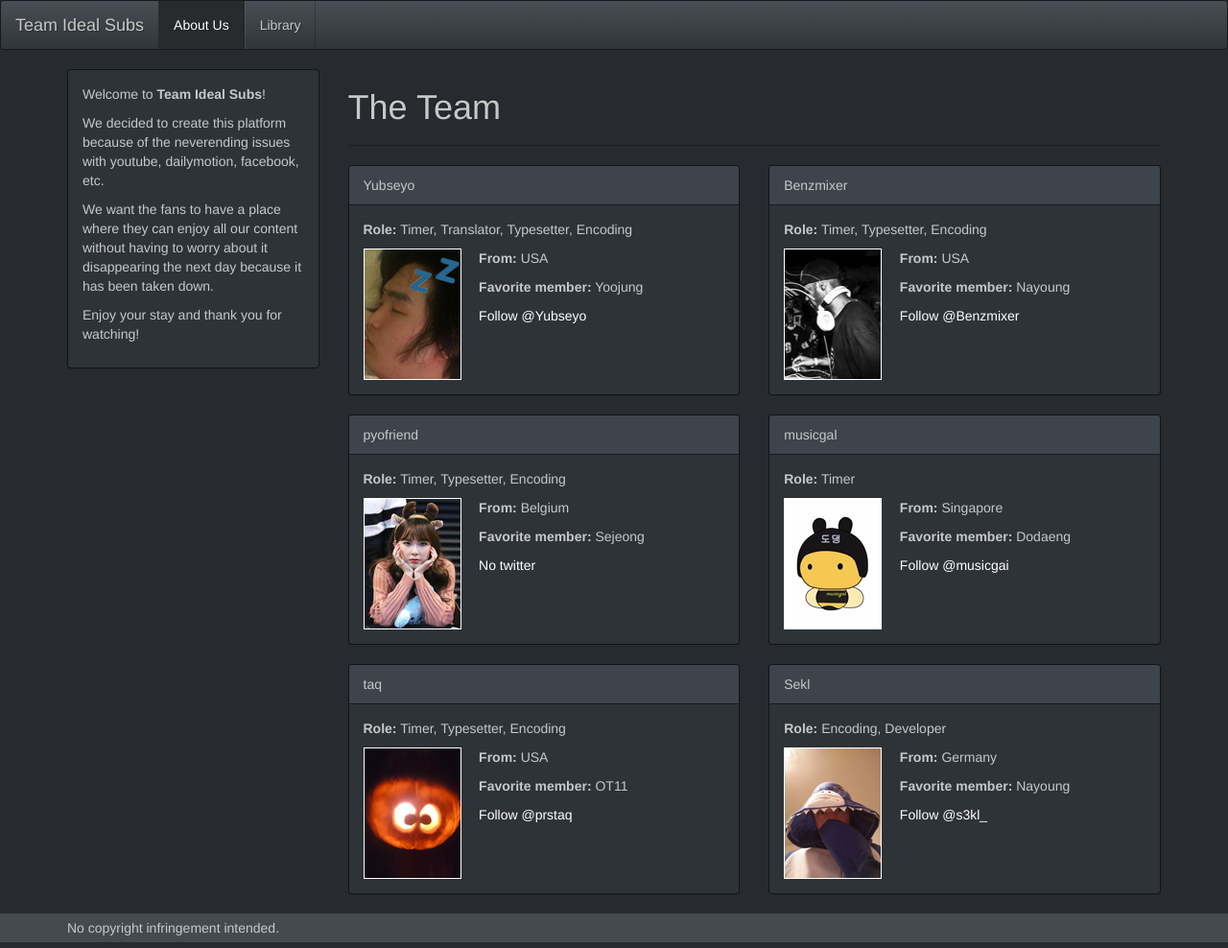
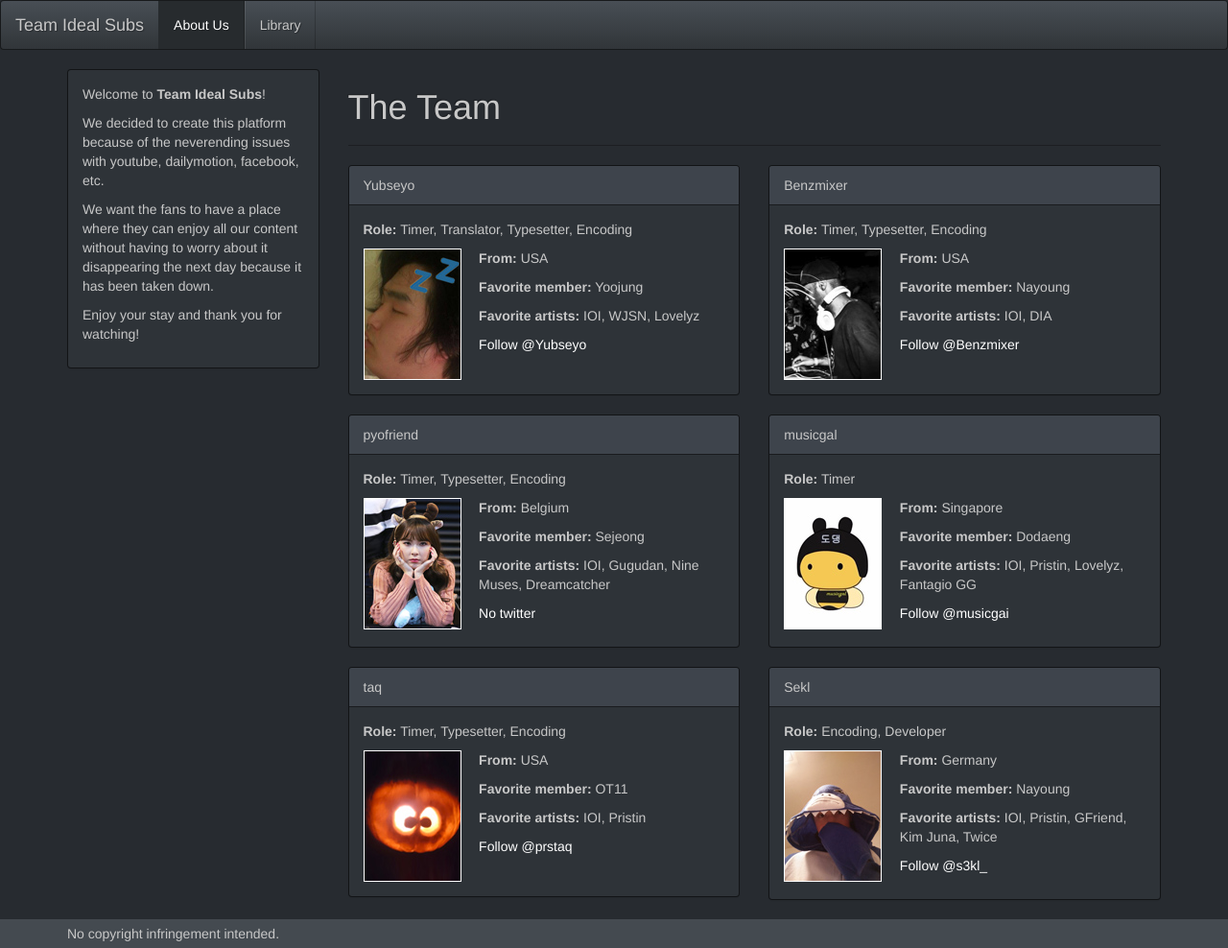
Before and after one commit to teamidealsubs/teamidealsubs.github.io, a Jekyll site: the page built from aboutus.html, in a window 1280 px wide. Shown: the whole page at 96% size. Built offline with Jekyll 4.4.1, drawn with Linux system fonts in a browser that asks for light colours; nearby versions of some CDN libraries; comment, search, counter and statistics services are not loaded.

Commit message:
added Favorite Groups to profile cards

```diff
--- a/aboutus.html
+++ b/aboutus.html
@@ -26,6 +26,7 @@ group: navigation
   					<div class="col-md-8 profile-content">
 						<p><strong>From:</strong> USA</p>
 						<p><strong>Favorite member:</strong> Yoojung</p>
+						<p><strong>Favorite artists:</strong> IOI, WJSN, Lovelyz</p>
 						<p><a href="https://twitter.com/Yubseyo" class="twitter-follow-button" data-show-count="false">Follow @Yubseyo</a></p>
 					</div>
 				</div>
@@ -47,6 +48,7 @@ group: navigation
   					<div class="col-md-8 profile-content">
 						<p><strong>From:</strong> USA</p>
 						<p><strong>Favorite member:</strong> Nayoung</p>
+						<p><strong>Favorite artists:</strong> IOI, DIA</p>
 						<p><a href="https://twitter.com/Benzmixer" class="twitter-follow-button" data-show-count="false">Follow @Benzmixer</a></p>
 					</div>
 				</div>
@@ -70,6 +72,7 @@ group: navigation
   					<div class="col-md-8 profile-content">
 						<p><strong>From:</strong> Belgium</p>
 						<p><strong>Favorite member:</strong> Sejeong</p>
+						<p><strong>Favorite artists:</strong> IOI, Gugudan, Nine Muses, Dreamcatcher</p>
 						<p><a href="#" class="twitter-follow-button" data-show-count="false">No twitter</a></p>
 					</div>
 				</div>
@@ -91,6 +94,7 @@ group: navigation
   					<div class="col-md-8 profile-content">
 						<p><strong>From:</strong> Singapore</p>
 						<p><strong>Favorite member:</strong> Dodaeng</p>
+						<p><strong>Favorite artists:</strong> IOI, Pristin, Lovelyz, Fantagio GG</p>
 						<p><a href="https://twitter.com/musicgai" class="twitter-follow-button" data-show-count="false">Follow @musicgai</a></p>
 					</div>
 				</div>
@@ -114,6 +118,7 @@ group: navigation
   					<div class="col-md-8 profile-content">
 						<p><strong>From:</strong> USA</p>
 						<p><strong>Favorite member:</strong> OT11</p>
+						<p><strong>Favorite artists:</strong> IOI, Pristin</p>
 						<p><a href="https://twitter.com/prstaq" class="twitter-follow-button" data-show-count="false">Follow @prstaq</a></p>
 					</div>
 				</div>
@@ -135,6 +140,7 @@ group: navigation
   					<div class="col-md-8 profile-content">
 						<p><strong>From:</strong> Germany</p>
 						<p><strong>Favorite member:</strong> Nayoung</p>
+						<p><strong>Favorite artists:</strong> IOI, Pristin, GFriend, Kim Juna, Twice</p>
 						<p><a href="https://twitter.com/s3kl_" class="twitter-follow-button" data-show-count="false">Follow @s3kl_</a></p>
 					</div>
 				</div>
```
